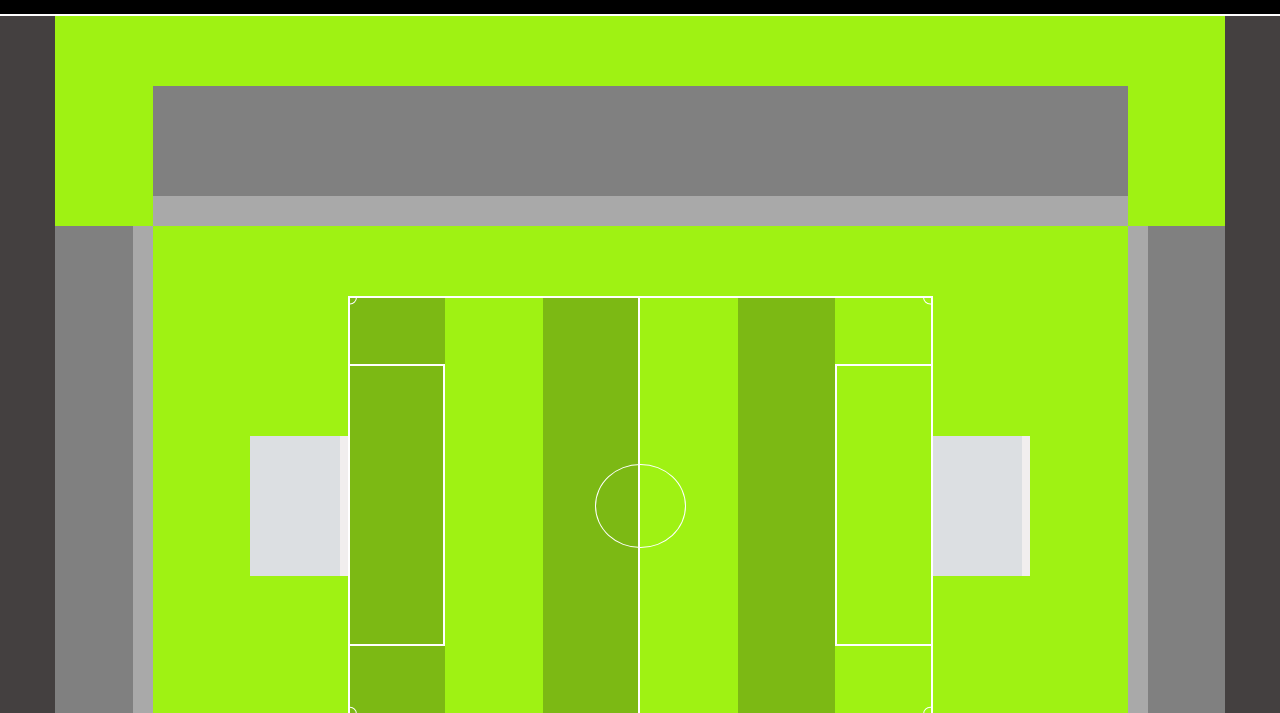
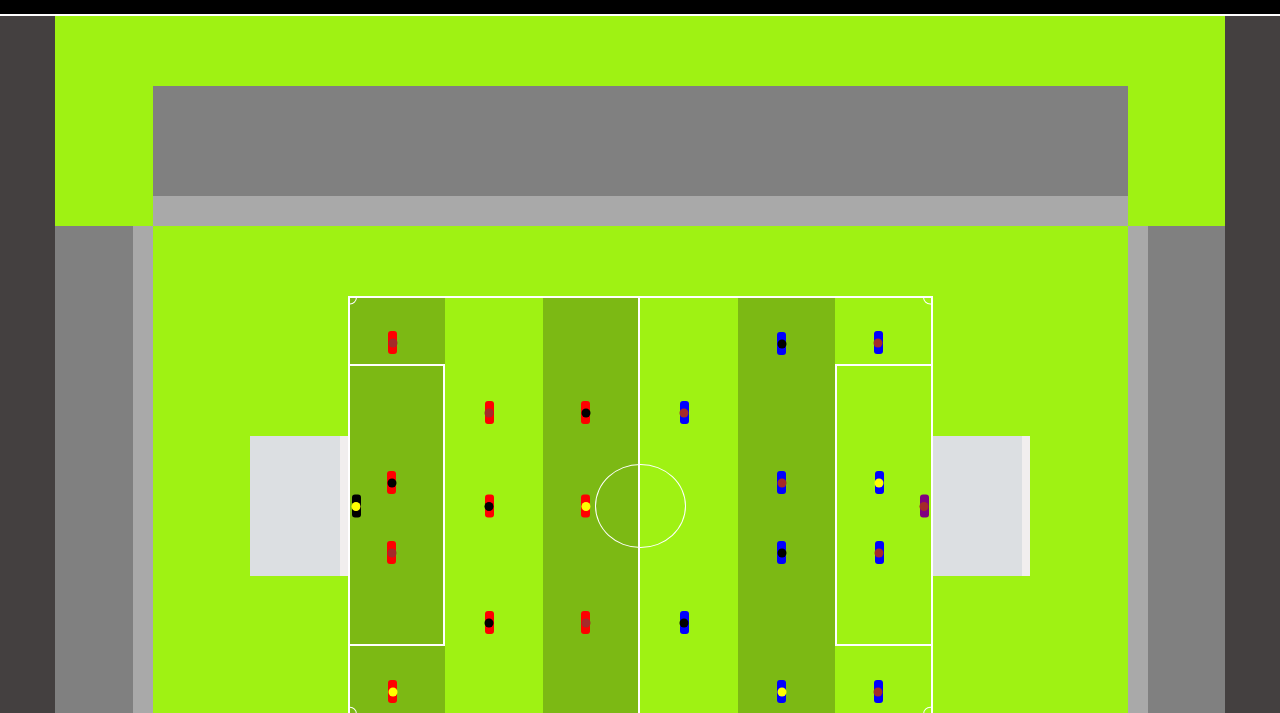
Before and after one commit to LeoNick85/html-css-12bool, a plain HTML site: page index.html in a window 1280 px wide. Shown: the part 84-797 px from the top of the page. Drawn offline with Linux system fonts and the light colour scheme.

Commit message:
Versione 1.1 - Added Players

```diff
--- a/index.html
+++ b/index.html
@@ -39,13 +39,26 @@
                     <div class="green col-1"></div>
                     <div class="green2 col-1 line-top line-left line-bottom hide">
                         <div id="left-top-corner"></div>
+                        <div class="playera1">
+                            <div class="head1"></div>
+                        </div>
                     </div>
                     <div class="green col-1 line-top"></div>
                     <div class="green2 col-1 line-top line-right"></div>
-                    <div class="green col-1 line-top"></div>
-                    <div class="green2 col-1 line-top"></div>
+                    <div class="green col-1 line-top">
+                    </div>
+                    <div class="green2 col-1 line-top">
+                        <div class="playerb1">
+                            <div class="head3">
+                            </div>
+                        </div>
+                    </div>
                     <div class="green col-1 line-top line-right line-bottom hide">
                         <div id="right-top-corner"></div>
+                        <div class="playerb1">
+                            <div class="head1">
+                            </div>
+                        </div>
                     </div>
                     <div class="green col-1"></div>
                     <div class="green col-1"></div>
@@ -56,9 +69,24 @@
                     <div class="green col-1"></div>
                     <div class="green col-1"></div>
                     <div class="green2 col-1 line-left line-right"></div>
-                    <div class="green col-1"></div>
-                    <div class="green2 col-1 line-right"></div>
-                    <div class="green col-1"></div>
+                    <div class="green col-1">
+                        <div class="playera1">
+                            <div class="head1">
+                            </div>
+                        </div>
+                    </div>
+                    <div class="green2 col-1 line-right">
+                        <div class="playera1">
+                            <div class="head3">
+                            </div>
+                        </div>
+                    </div>
+                    <div class="green col-1">
+                        <div class="playerb1">
+                            <div class="head1">
+                            </div>
+                        </div>
+                    </div>
                     <div class="green2 col-1"></div>
                     <div class="green col-1  line-left line-right"></div>
                     <div class="green col-1"></div>
@@ -69,14 +97,28 @@
                     <div class="grandstand-left col-1"></div>
                     <div class="green col-1"></div>
                     <div class="goal-left col-1"></div>
-                    <div class="green2 col-1 line-left line-right"></div>
+                    <div class="green2 col-1 line-left line-right">
+                        <div class="playera1">
+                            <div class="head3"></div>
+                        </div>
+                    </div>
                     <div class="green col-1"></div>
                     <div class="green2 col-1 line-right">
                         <div id="center-field"></div>
                     </div>
                     <div class="green col-1"></div>
-                    <div class="green2 col-1"></div>
-                    <div class="green col-1 line-left line-right"></div>
+                    <div class="green2 col-1">
+                        <div class="playerb1">
+                            <div class="head1">
+                            </div>
+                        </div>
+                    </div>
+                    <div class="green col-1 line-left line-right">
+                        <div class="playerb1">
+                            <div class="head2">
+                            </div>
+                        </div>
+                    </div>
                     <div class="goal-right col-1"></div>
                     <div class="green col-1"></div>
                     <div class="grandstand-right col-1"></div>
@@ -85,12 +127,45 @@
                     <div class="grandstand-left col-1"></div>
                     <div class="green col-1"></div>
                     <div class="goal-left col-1"></div>
-                    <div class="green2 col-1 line-left line-right"></div>
+                    <div class="green2 col-1 line-left line-right">
+                        <div id="goaliea">
+                            <div class="head2">
+                            </div>
+                        </div>
+                        <div class="playera1">
+                            <div class="head1">
+                            </div>
+                        </div>
+                    </div>
+                    <div class="green col-1">
+                            <div class="playera2">
+                                    <div class="head3">
+                                    </div>
+                            </div>
+                    </div>
+                    <div class="green2 col-1 line-right">
+                            <div class="playera2">
+                                    <div class="head2">
+                                    </div>
+                            </div>
+                    </div>
                     <div class="green col-1"></div>
-                    <div class="green2 col-1 line-right"></div>
-                    <div class="green col-1"></div>
-                    <div class="green2 col-1"></div>
-                    <div class="green col-1 line-left line-right"></div>
+                    <div class="green2 col-1">
+                        <div class="playerb1">
+                            <div class="head3">
+                            </div>
+                        </div>
+                    </div>
+                    <div class="green col-1 line-left line-right">
+                        <div class="playerb1">
+                            <div class="head1">
+                            </div>
+                        </div>
+                        <div id="goalieb">
+                                <div class="head1">
+                                </div>
+                        </div>
+                    </div>
                     <div class="goal-right col-1"></div>
                     <div class="green col-1"></div>
                     <div class="grandstand-right col-1"></div>
@@ -100,9 +175,24 @@
                     <div class="green col-1"></div>
                     <div class="green col-1"></div>
                     <div class="green2 col-1 line-left line-right line-bottom"></div>
-                    <div class="green col-1"></div>
-                    <div class="green2 col-1 line-right"></div>
-                    <div class="green col-1"></div>
+                    <div class="green col-1">
+                            <div class="playera1">
+                                <div class="head3">
+                                </div>
+                            </div>
+                    </div>
+                    <div class="green2 col-1 line-right">
+                        <div class="playera1">
+                            <div class="head1">
+                            </div>
+                        </div>
+                    </div>
+                    <div class="green col-1">
+                        <div class="playerb1">
+                            <div class="head3">
+                            </div>
+                        </div>
+                    </div>
                     <div class="green2 col-1"></div>
                     <div class="green col-1 line-left line-right line-bottom"></div>
                     <div class="green col-1"></div>
@@ -115,13 +205,26 @@
                     <div class="green col-1"></div>
                     <div class="green2 col-1 line-left line-bottom hide">
                         <div id="left-bottom-corner"></div>
+                        <div class="playera1">
+                            <div class="head2">
+                            </div>
+                        </div>
                     </div>
                     <div class="green col-1 line-bottom"></div>
                     <div class="green2 col-1 line-bottom line-right"></div>
                     <div class="green col-1 line-bottom"></div>
-                    <div class="green2 col-1 line-bottom"></div>
+                    <div class="green2 col-1 line-bottom">
+                            <div class="playerb1">
+                                <div class="head2">
+                                </div>
+                            </div>
+                        </div>
                     <div class="green col-1 line-bottom line-right hide">
                         <div id="right-bottom-corner"></div>
+                            <div class="playerb1">
+                                <div class="head1">
+                                </div>
+                            </div>
                     </div>
                     <div class="green col-1"></div>
                     <div class="green col-1"></div>
--- a/style.css
+++ b/style.css
@@ -142,3 +142,96 @@ body {
 .hide {
     overflow: hidden;
 }
+
+.playera1 {
+    background-color: red;
+    height: 23px;
+    width: 9px;
+    border-radius: 3px;
+    top: 50%;
+    right: 50%;
+    position: absolute;
+}
+
+.playera2 {
+    background-color: red;
+    height: 23px;
+    width: 9px;
+    border-radius: 3px;
+    transform: translateY(-50%);
+    right: 50%;
+    position: absolute;
+}
+
+#goaliea {
+    background-color: black;
+    height: 23px;
+    width: 9px;
+    border-radius: 3px;
+    transform: translateY(-50%);
+    left:2px;
+    position: absolute;
+}
+
+.playerb1 {
+    background-color: blue;
+    height: 23px;
+    width: 9px;
+    border-radius: 3px;
+    top: 50%;
+    right: 50%;
+    position: absolute;
+}
+
+.playerb2 {
+    background-color: blue;
+    height: 23px;
+    width: 9px;
+    border-radius: 3px;
+    transform: translateY(-50%);
+    right: 50%;
+    position: absolute;
+}
+
+#goalieb {
+    background-color: purple;
+    height: 23px;
+    width: 9px;
+    border-radius: 3px;
+    transform: translateY(-50%);
+    right: 2px;
+    position: absolute;
+}
+
+.head1 {
+    background-color: brown;
+    border-radius: 50%;
+    width: 9px;
+    height: 9px;
+    position:absolute;
+    top: 50%;
+    left: 50%;
+    transform: translate(-50%,-50%);
+}
+
+.head2 {
+    background-color: yellow;
+    border-radius: 50%;
+    width: 9px;
+    height: 9px;
+    position:absolute;
+    top: 50%;
+    left: 50%;
+    transform: translate(-50%,-50%);
+}
+
+.head3 {
+    background-color: black;
+    border-radius: 50%;
+    width: 9px;
+    height: 9px;
+    position:absolute;
+    top: 50%;
+    left: 50%;
+    transform: translate(-50%,-50%);
+}
```
